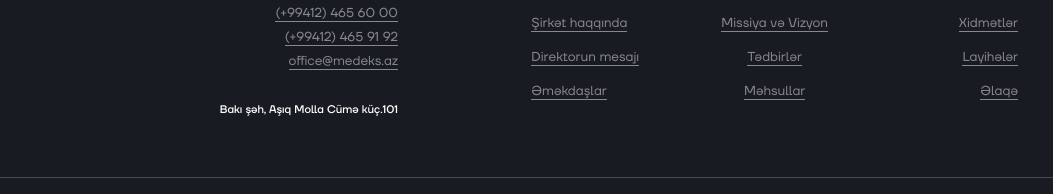
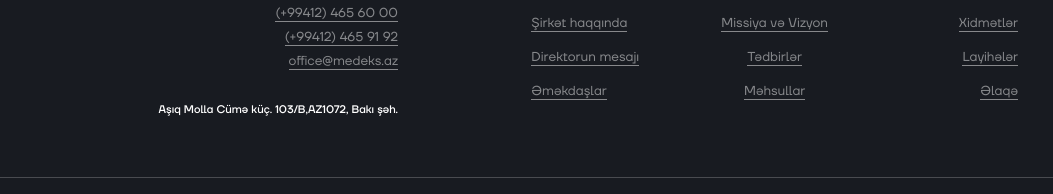
Before and after one commit to ElmarNi/medeks_pro_1, a plain HTML site: page index.html in a window 1280 px wide. Shown: the part 4765-4959 px from the top of the page, 227-1280 px from the left. Drawn offline with Linux system fonts and the light colour scheme; a web font is replaced by a local one.

Commit message:
Add files via upload

```diff
--- a/index.html
+++ b/index.html
@@ -652,7 +652,7 @@
                         </div>
                         <div class="col-12 d-flex justify-content-between align-items-center mt-3">
                             <h3>Tibbi avadanlıqlar və sərf məhsulları</h3>
-                            <h3 class="text-right text-lg-left">Bakı şəh, Aşıq Molla Cümə küç.101</h3>
+                            <h3 class="text-right text-lg-left">Aşıq Molla Cümə küç. 103/B,AZ1072, Bakı şəh.</h3>
                         </div>
                     </div>
                 </div>
```
